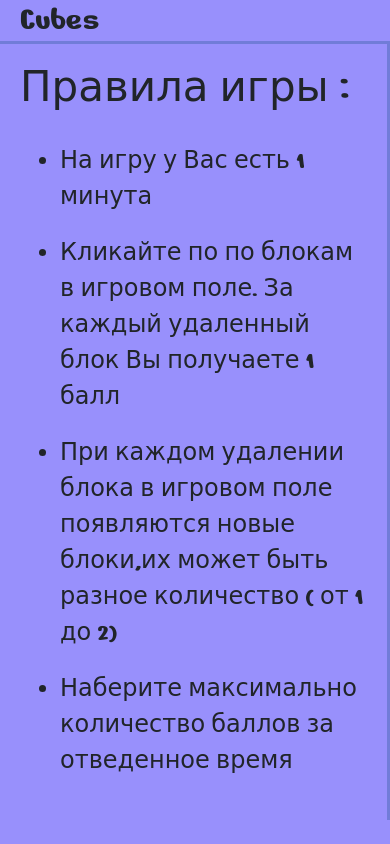
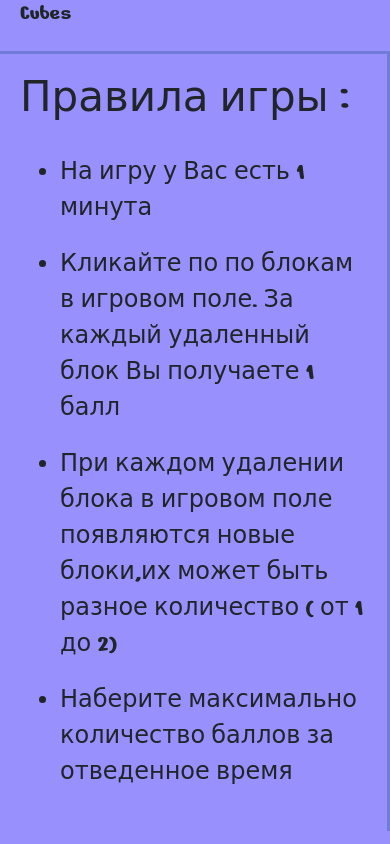
Before and after one commit to Vlasya/cubes, a website: page info_page.html in a window 390 px wide. Drawn offline with nearby package versions, Linux system fonts and the light colour scheme.

Commit message:
added media..

```diff
--- a/style.css
+++ b/style.css
@@ -331,7 +331,8 @@ body {
 
 @media (max-width: 800px ){
 	.game-title{
-		font-size: 34px;
+		font-size: 22px;
+		padding-bottom: 25px;
 	}
 	.wrapper{
 		padding: 20px;
```
Also changed, not shown: index.html (+1 -1 lines).
